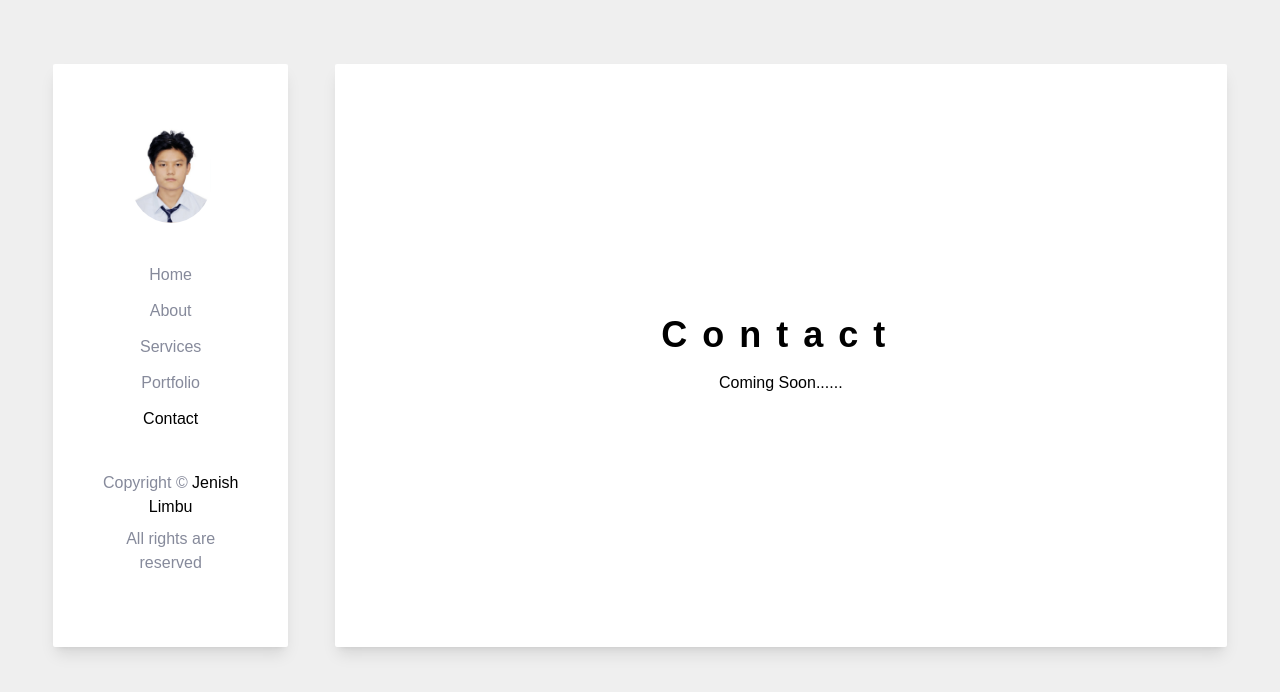
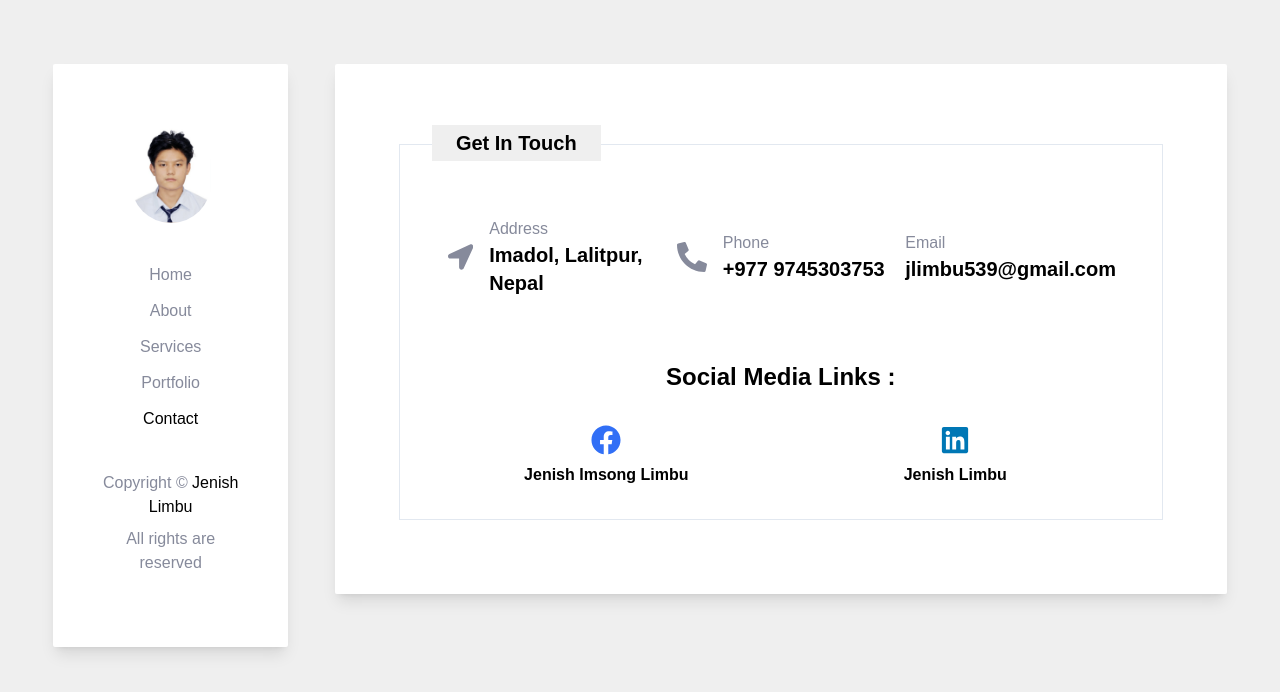
Before and after one commit to Janice1828/portfolio, a React (Vite) app: page /contact in a window 1280 px wide. Shown: the top 692 px of the page. Built offline with nearby package versions, Linux system fonts and the light colour scheme; a web font is replaced by a local one.

Commit message:
Contact Added

```diff
--- a/src/pages/Contact.jsx
+++ b/src/pages/Contact.jsx
@@ -1,6 +1,26 @@
 import React from 'react'
 import Sidebar from '../components/Sidebar'
+import { FaLocationArrow } from "react-icons/fa";
+import { FaPhoneAlt } from "react-icons/fa";
+import { MdEmail } from "react-icons/md";
+import { FaFacebook } from "react-icons/fa";
+import { FaLinkedin } from "react-icons/fa";
+
 const Contact = () => {
+    const socialMedias = [
+        {
+            icon: FaFacebook,
+            name: "Jenish Imsong Limbu",
+            link: "https://www.facebook.com/jenishimsong369/",
+            color: "#316FF6"
+        },
+        {
+            name: "Jenish Limbu",
+            icon: FaLinkedin,
+            link: "https://www.linkedin.com/in/jenish-limbu-23b054246/"
+            , color: "#0077B5 "
+        },
+    ]
     return (
         <div className=' w-11/12 m-auto'>
             <div className='grid grid-cols-[20%_4%_76%] pt-16'>
@@ -9,14 +29,53 @@ const Contact = () => {
                 </div>
                 <div></div>
                 <div className='w-full'>
-                    <div className="bg-white rounded-sm shadow-lg h-full flex items-center justify-center flex-col">
-                        <h1 className='text-4xl font-semibold name'>Contact</h1>
-                        <p className='mt-4'>Coming Soon......</p>
-
+                    <div className='w-full'>
+                        <div className="bg-white rounded-sm shadow-lg h-full px-16 py-20 main-content-body">
+                            <div className='border border-slate-200 p-8 relative'>
+                                <h1 className='text-xl font-semibold absolute w-fit px-6 py-1' style={{ top: "-20px", background: "#efefef" }}>Get In Touch</h1>
+                                <div className="contact-container">
+                                    <div className="p-4 mt-6 grid grid-cols-[33.33%_33.33%_33.33%]">
+                                        <div className='flex gap-4 justify-center items-center'>
+                                            <FaLocationArrow className='text-3xl text-secondary' />
+                                            <div>
+                                                <p className='text-secondary'>Address</p>
+                                                <p className='text-xl font-semibold'>Imadol, Lalitpur, Nepal</p>
+                                            </div>
+                                        </div>
+                                        <div className='flex gap-4 justify-center items-center'>
+                                            <FaPhoneAlt className='text-3xl text-secondary ' />
+                                            <div>
+                                                <p className='text-secondary'>Phone</p>
+                                                <p className='text-xl font-semibold'>+977 9745303753</p>
+                                            </div>
+                                        </div>
+                                        <div className='flex gap-4 justify-center items-center'>
+                                            <MdEmail className='text-3xl text-secondary' />
+                                            <div>
+                                                <p className='text-secondary'>Email</p>
+                                                <p className='text-xl font-semibold'>jlimbu539@gmail.com</p>
+                                            </div>
+                                        </div>
+                                    </div>
+                                    <div className="social-media-links">
+                                        <h2 className='font-semibold text-2xl mt-12 text-center'>Social Media Links : </h2>
+                                        <div className="grid mt-8 grid-cols-[50%_50%]">
+                                            {socialMedias.map((media, key) => (
+                                                <div key={key} className=''>
+                                                    <a href={media.link} className='flex flex-col items-center gap-y-2' target='_blank'>
+                                                        <media.icon className='text-3xl text-secondary' style={{ color: media.color }} />
+                                                        <span className='font-semibold'>{media.name}</span></a>
+                                                </div>
+                                            ))}
+                                        </div>
+                                    </div>
+                                </div>
+                            </div>
+                        </div>
                     </div>
                 </div>
-            </div>
-        </div>
+            </div >
+        </div >
     )
 }
 
```
